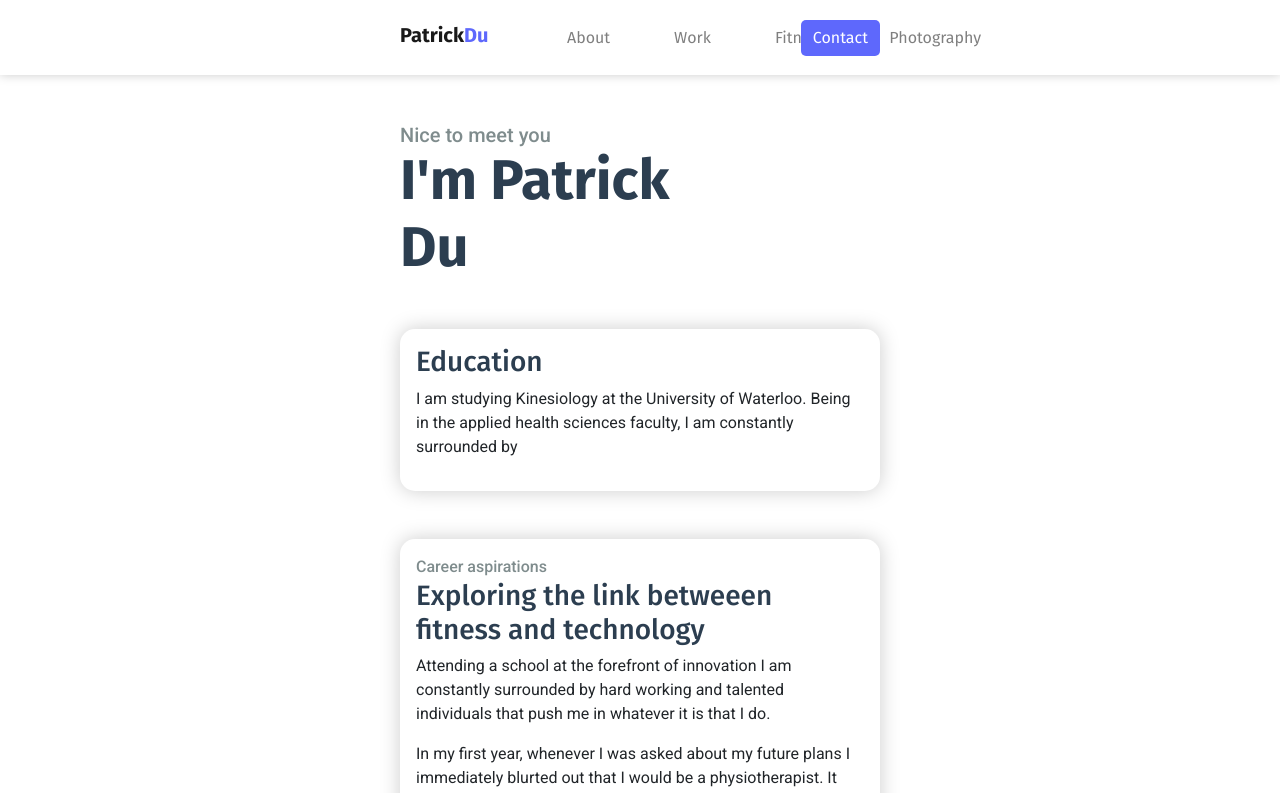
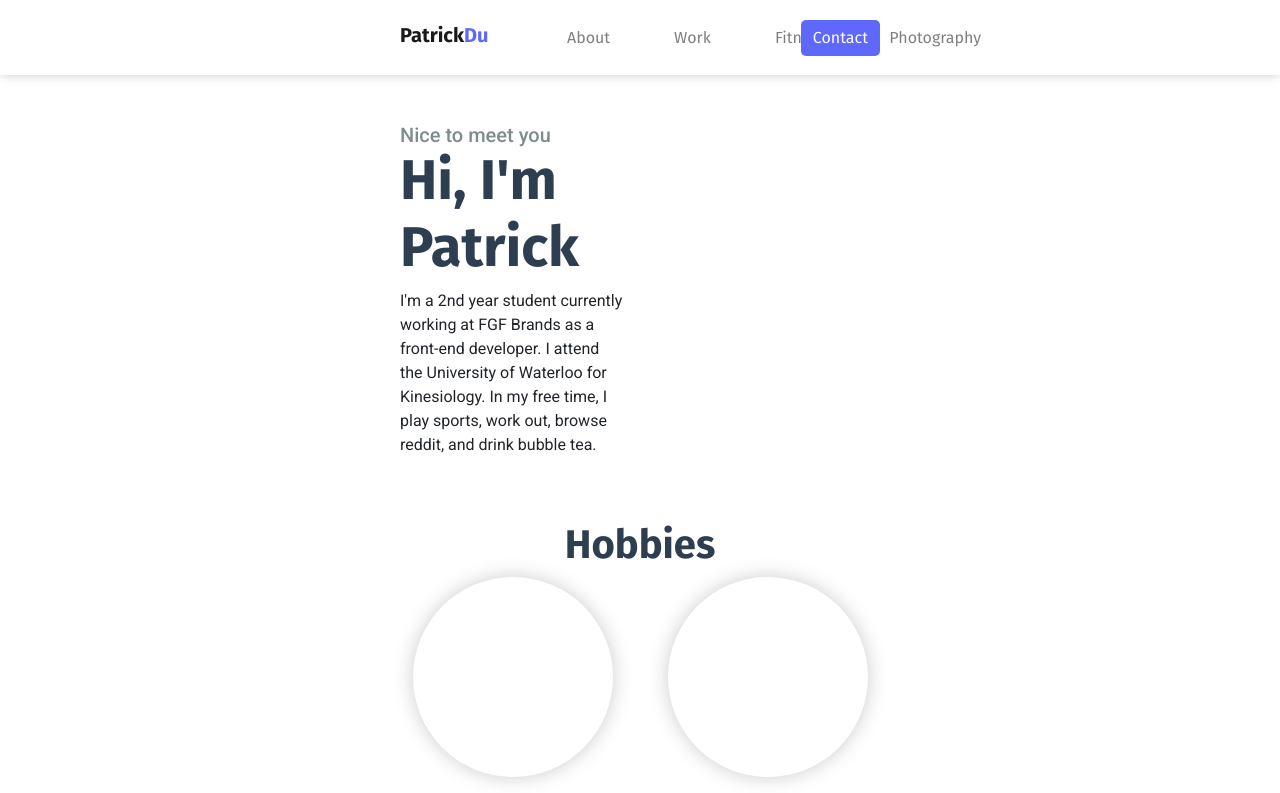
Before and after one commit to patrick-du/personal-website, a React (Create React App) app: page /about in a window 1280 px wide. Shown: the top 793 px of the page. Built offline with nearby package versions, Linux system fonts and the light colour scheme.

Commit message:
changed architecture

```diff
--- a/src/App.css
+++ b/src/App.css
@@ -67,14 +67,16 @@
 }
 
 /* About Styles */
+.aboutDiscover {
+  width: 200px;
+  height: 200px;
+  border-radius:100px;
+  box-shadow: 0 0 20px #ccc;
+}
+
 .aboutBox {
   width: 100%;
   height: auto;
   border-radius: 15px;
   box-shadow: 0 0 20px #ccc;
 }
-
-.introduction {
-  width: 60%;
-  height: auto;
-}
--- a/src/components/about/About.js
+++ b/src/components/about/About.js
@@ -1,20 +1,59 @@
 import React from 'react';
-import PageTitle from '../layout/PageTitle';
-import Introduction from './Introduction';
-import AboutBox from './AboutBox';
 
 const About = () => {
     return (
         <div className="container-fluid main-px mt-5">
-            <Introduction title="Nice to meet you" subtitle="I'm Patrick Du" paragraph1=" I'm currently wIn my free time, I can be found at the gym playing volleyball, working out, or drinking bubble tea." />
-            <AboutBox title="" subtitle="Education" paragraph1="I am studying Kinesiology at the University of Waterloo. Being in the applied health sciences faculty, I am constantly surrounded by " />
-            <AboutBox
-                title="Career aspirations"
-                subtitle="Exploring the link betweeen fitness and technology"
-                paragraph1="Attending a school at the forefront of innovation I am constantly surrounded by hard working and talented individuals that push me in whatever it is that I do.  "
-                paragraph2="In my first year, whenever I was asked about my future plans I immediately blurted out that I would be a physiotherapist. It was the easiest answer. What else would you be doing in the kinesiology program otherwise?" />
-        </div>
+            <div className="row">
+                <div className="col">
+                    <h5 className="title-font med no-y-space">Nice to meet you</h5>
+                    <h3 className="p-font bold display-4 ">Hi, I'm Patrick</h3>
+                    <p className="s-font reg">I'm a 2nd year student currently working at FGF Brands as a front-end developer. I attend the University of Waterloo for Kinesiology. In my free time, I play sports, work out, browse reddit, and drink bubble tea. </p>
+                </div>
+                <div className="col">
+                    {/*image*/}
+                </div>
+            </div>
+
+            <h1 className="p-font bold text-center mt-5">Hobbies</h1>
+
+            <div className="row">
+                    <div className="aboutDiscover mx-auto"></div>
+                    <div className="aboutDiscover mx-auto"></div>
+            </div>
+
+            <h1 className="p-font bold text-center mt-5">Discover a little more about me!</h1>
+
+            <div className="row">
+                    <div className="aboutDiscover mx-auto"></div>
+                    <div className="aboutDiscover mx-auto"></div>
+            </div>
+
+            {/* <div className="aboutBox my-5 p-3 text-center">
+                <p className="title-font med no-y-space">My Story</p>
+                <h3 className="p-font med">How I got into Coding</h3>
+                <hr/>
+                <p className="s-font-reg">Whenever I was asked about my future plans I immediately blurted out that I would be a physiotherapist. What else would you be doing in kinesiology otherwise? I mean besides applying for a prestigious medical school, becoming a chiropractor, personal trainer, or everyone’s favourite - a gym teacher.</p>
+                <p className="s-font-reg">I portrayed myself as a confident and prepared student, when in reality I really had no idea what I wanted to do. On the other hand, all my friends seemed to have a clear-cut idea of what they wanted to do, the clubs they would join for experience, the clinics they would volunteer at, or the hackathons they would attend.</p>
+                <p className="s-font-reg">Attending a school at the forefront of innovation means that I am constantly surrounded by studious individuals. Whether it was during the easy going summer term or the weeks leading up to finals, I constantly found friends working on side projects.  Being a student in kinesiology there aren’t many opportunities for side projects. My days would generally consist of studying, working out, and drinking protein shakes as you would expect.</p>
+                <p className="s-font-reg">This was no different in the summer except there was no studying. I dedicated that chunk of time for studying to playing video games and rewatching every single Marvel movies leading up to Avengers: Infinity War - all 18 of them. In the same span of time, my roommate had just completed 2 coding courses and was designing the architecture of his second website. His work inspired me to create my own website so based on his recommendation I took a beginner HTML5 and CSS3. At the end of the summer, I launched my first website.</p>
+                <p className="s-font-reg">Following this project, my interest in coding had been sparked and with coop applications coming up I decided to take a stab at applying for a position I was in no way qualified for. With a combination of hard-work and coffee I was able to land an interview and secure a web developer position job at FGF Brands for my first coop term. Since then, I have attended several hackathons and expanded my skill set immensely.</p>
+            </div>
+
+            <div className="aboutBox my-5 p-3 text-center">
+                <p className="title-font med no-y-space">Career Aspirations</p>
+                <h2 className="p-font med ">What about my kinesiology degree?</h2>
+                <hr />
+                <p className="s-font-reg">For the future, I plan to complete my kinesiology degree with a health informatics option expanding my understanding of the field that investigates how computer technologies can be utilized to better generate, manage, store, and apply health information.  </p>
+                <h5 className="s-font med">My work aims to explore the intersection of technology with fitness and health.</h5> */}
+
+        </div >
+
+
+
+
+
     )
+
 }
 
 export default About;
--- a/src/components/about/AboutBox.js
+++ /dev/null
@@ -1,18 +0,0 @@
-import React, { Component } from 'react';
-
-class AboutBox extends Component {
-    render(props) {
-        const { title, subtitle, paragraph1, paragraph2, paragraph3 } = this.props
-        return (
-            <div className="aboutBox my-5 p-3">
-                <p className="title-font med no-y-space">{title}</p>
-                <h3 className="p-font med ">{subtitle}</h3>
-                <p className="s-font reg">{paragraph1}</p>
-                <p className="s-font reg">{paragraph2}</p>
-                <p className="s-font reg">{paragraph3}</p>
-            </div>
-        );
-    }
-}
-
-export default AboutBox;
--- a/src/components/about/Introduction.js
+++ /dev/null
@@ -1,16 +0,0 @@
-import React, { Component } from 'react';
-
-class Introduction extends Component {
-    render(props) {
-        const { title, subtitle, body } = this.props
-        return (
-            <div className="introduction my-5">
-                <h5 className="title-font med no-y-space">{title}</h5>
-                <h3 className="p-font bold display-4 ">{subtitle}</h3>
-                <p className="s-font reg">{body}</p>
-            </div>
-        );
-    }
-}
-
-export default Introduction;
--- /dev/null
+++ b/src/components/about/MyStory.js
@@ -0,0 +1 @@
+import React from 'react';
```
Also changed, not shown: src/components/about/PicBox.js (deleted).
